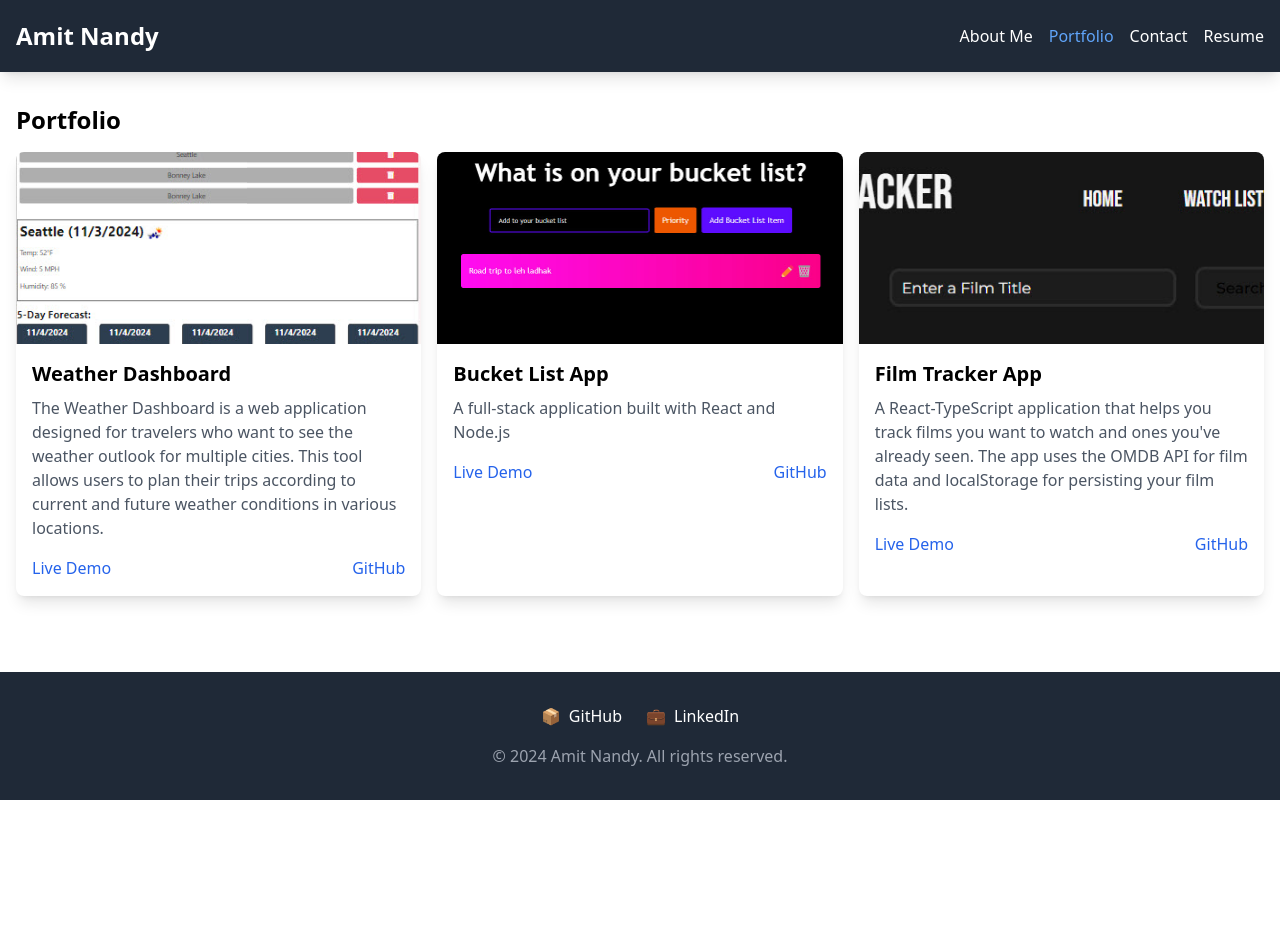
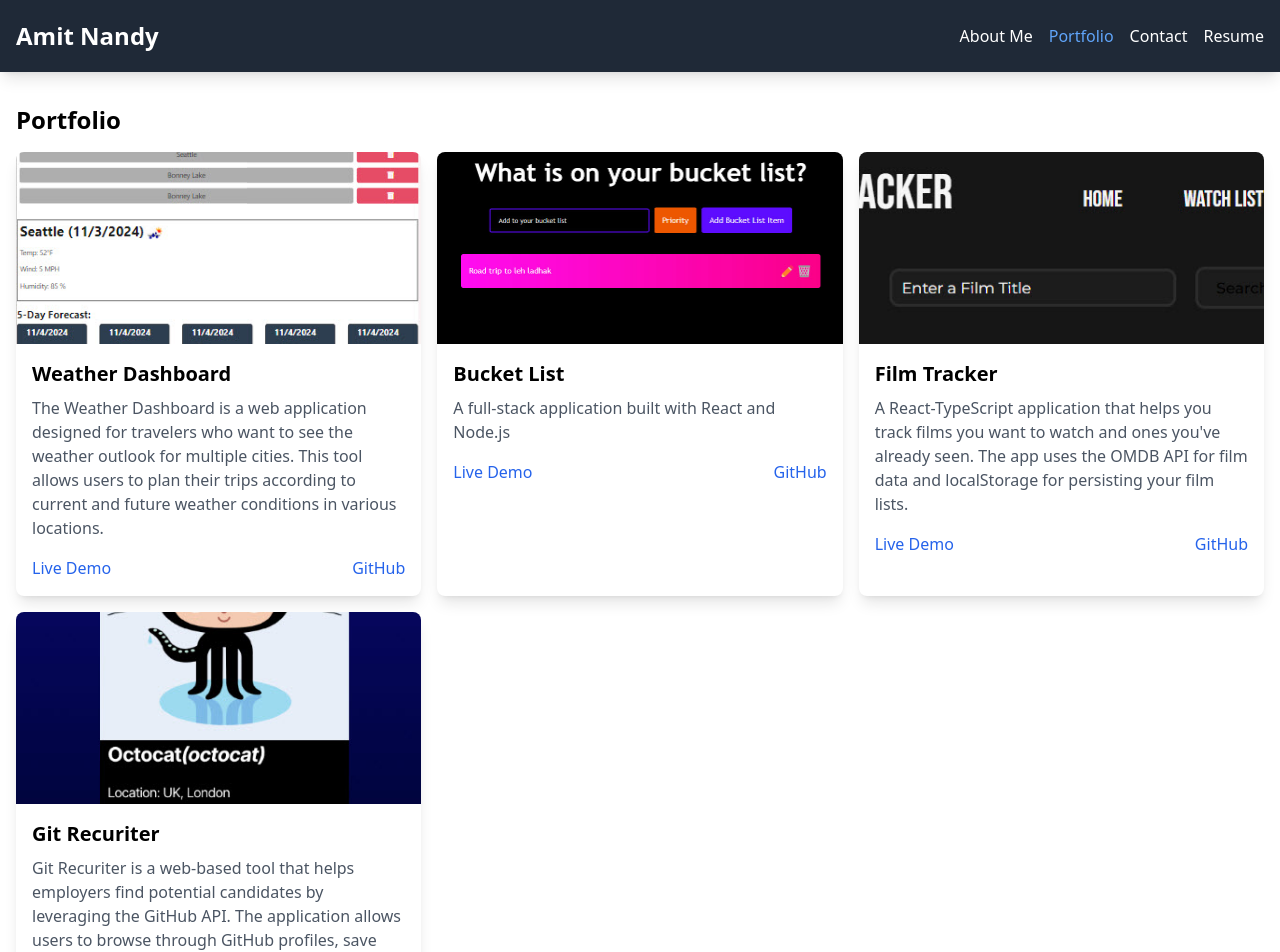
Before and after one commit to nandyamit/my_react_portfolio, a React (Vite) app: page /portfolio in a window 1280 px wide. Shown: the top 952 px of the page. Before the commit the page ends 800 px from the top, so only its background shows below. Built offline with nearby package versions, Linux system fonts and the light colour scheme.

Commit message:
updated portfolio.jsx and images files

```diff
--- a/src/components/Portfolio.jsx
+++ b/src/components/Portfolio.jsx
@@ -13,7 +13,7 @@ function Portfolio() {
       githubLink: "https://github.com/nandyamit/Weather-App"
     },
     {
-      title: "Bucket List App",
+      title: "Bucket List",
       description: "A full-stack application built with React and Node.js",
       Technologies: "HTML, Javascript, REACT and Node.js",
       image: "/images/Bucklist App Image.jpg",
@@ -21,12 +21,21 @@ function Portfolio() {
       githubLink: "https://github.com/nandyamit/bucketlist"
     },
     {
-      title: "Film Tracker App",
+      title: "Film Tracker",
       description: "A React-TypeScript application that helps you track films you want to watch and ones you've already seen. The app uses the OMDB API for film data and localStorage for persisting your film lists.",
       Technologies: "React 18.2.0, TypeScript 5.2.2, Vite 5.2.0, React Router DOM 6.23.1, React Icons 5.2.1, OMDB API, localStorage for data persistence.",
       image: "/images/Filmtracker_app.jpg",
       deployedLink: "https://myfilmtracker.netlify.app/",
       githubLink: "https://github.com/nandyamit/Film-Tracker"
+    },
+
+    {
+      title: "Git Recuriter",
+      description: "Git Recuriter is a web-based tool that helps employers find potential candidates by leveraging the GitHub API. The application allows users to browse through GitHub profiles, save interesting candidates, and manage a list of potential recruits.",
+      Technologies: "React, TypeScript, Vite, React Router, GitHub REST API, Local Storage for data persistence, Tailwind CSS for styling.",
+      image: "/images/Git Recuirter.jpg",
+      deployedLink: "https://git-recruiter.onrender.com/",
+      githubLink: "https://github.com/nandyamit/Git-Recruit"
     },
 
   ];
```
Also changed, not shown: public/images/Git Recuirter.jpg (added).
